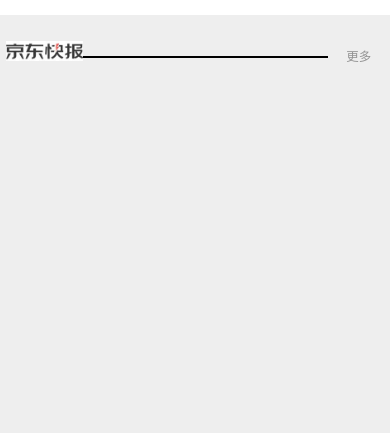
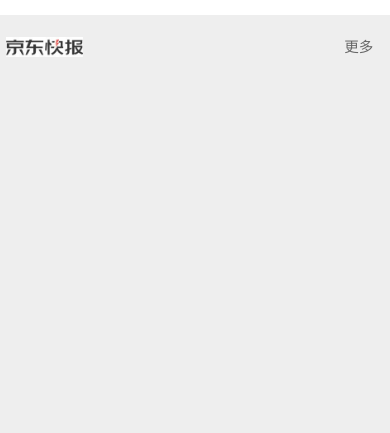
Before and after one commit to zyh2019better/zyh2019better.github.io, a website: page src/index.html in a window 390 px wide. Shown: the part 359-792 px from the top of the page. Drawn offline with nearby package versions, Linux system fonts and the light colour scheme; files that its build step writes are made by us from their sources; a small style sheet from the web is missing.

Commit message:
jdMobileV1

```diff
--- a/src/style/index.less
+++ b/src/style/index.less
@@ -141,23 +141,28 @@ body {
     height: 0.3rem;
     line-height: 0.3rem;
     overflow: hidden;
-    margin: 10px 0;
+    margin: 0 0 0.1rem;
     display: flex;
     align-items: center;
     .left {
       height: 100%;
       width: 0.8rem;
       padding-left: 0.06rem;
+      display: flex;
+      align-items: center;
     }
     .right {
       height: 100%;
       width: 0.6rem;
       text-align: center;
-      font-size: 0.12rem;
+      a {
+        font-size: 0.14rem;
+        color: #666;
+      }
     }
     .center {
       flex: 1;
-      border: 1px solid #000;
+      height: 100%;
     }
   }
 }
```
